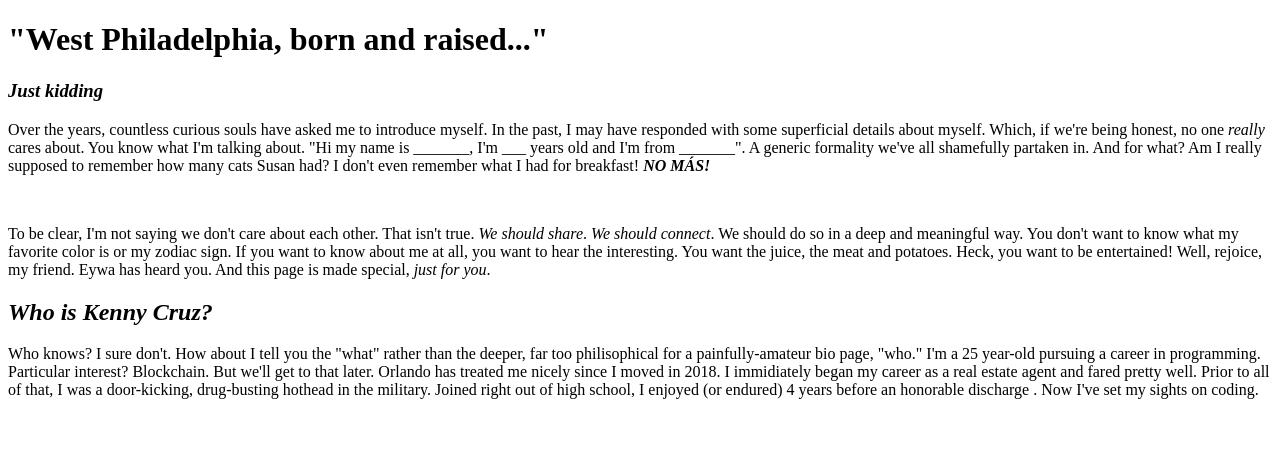
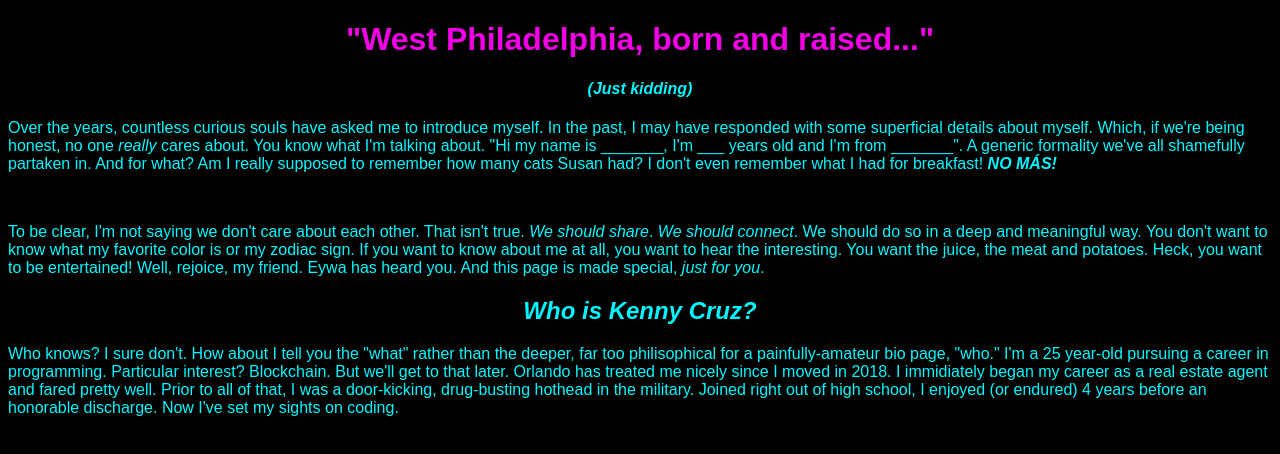
Before and after one commit to lobosfybr/firstdayofschool, a plain HTML site: page index.html in a window 1280 px wide. Drawn offline with Linux system fonts and the light colour scheme.

Commit message:
Class 2 - Assignment 2

```diff
--- a/index.html
+++ b/index.html
@@ -8,16 +8,18 @@
     <title>Kenny's Bio</title>
 </head>
 
-<body>
-    <h1>
+<body style="background-color: rgb(0, 0, 0); color: rgb(0, 247, 255); font-family:'Noto Sans JP', sans-serif;">
+    <h1
+    style="text-align: center; color: rgb(241, 0, 229)">
         "West Philadelphia, born and raised..."
     </h1>
 
-    <h3>
-        <em>Just kidding</em>
-    </h3>
+    <h4 style="text-align: center;">
+        <em>(Just kidding)</em>
+    </h4>
 
-    <p>
+    <p style="font-family:'Noto Sans JP', sans-serif;">
+
         Over the years, countless curious souls have asked me to introduce myself. In the past, I may have responded with some superficial details about myself. Which, if we're being honest, no one <em>really</em> cares about. You know what I'm talking about. "Hi my name is _______, I'm ___ years old and I'm from _______". A generic formality we've all shamefully partaken in. And for what? Am I really supposed to remember how many cats Susan had? I don't even remember what I had for breakfast! <strong><em>NO MÁS!</em></strong>
     </p>
 
@@ -27,13 +29,13 @@
         To be clear, I'm not saying we don't care about each other. That isn't true. <em>We should share</em>. <em>We should connect</em>. We should do so in a deep and meaningful way. You don't want to know what my favorite color is or my zodiac sign. If you want to know about me at all, you want to hear the interesting. You want the juice, the meat and potatoes. Heck, you want to be entertained! Well, rejoice, my friend. Eywa has heard you. And this page is made special, <em>just for you</em>.
     </p>
 
-    <h2>
+    <h2 style="text-align: center;">
         <em>Who is Kenny Cruz?</em>
     </h2>
 
     <p>
-        Who knows? I sure don't. How about I tell you the "what" rather than the deeper, far too philisophical for a painfully-amateur bio page, "who." I'm a 25 year-old pursuing a career in programming. Particular interest? Blockchain. But we'll get to that later. Orlando has treated me nicely since I moved in 2018. I immidiately began my career as a real estate agent and fared pretty well. Prior to all of that, I was a door-kicking, drug-busting hothead in the military. Joined right out of high school, I enjoyed (or endured) 4 years before an honorable discharge <!--dropped me off in the vacation capital of the world-->. Now I've set my sights on coding.
+        Who knows? I sure don't. How about I tell you the "what" rather than the deeper, far too philisophical for a painfully-amateur bio page, "who." I'm a 25 year-old pursuing a career in programming. Particular interest? Blockchain. But we'll get to that later. Orlando has treated me nicely since I moved in 2018. I immidiately began my career as a real estate agent and fared pretty well. Prior to all of that, I was a door-kicking, drug-busting hothead in the military. Joined right out of high school, I enjoyed (or endured) 4 years before an honorable discharge. Now I've set my sights on coding.
     </p>
-        <!--in lieu of a weak attempt at everytime, I produce an awkward, stutter-rich attempt at explaining who I am, which never really works out for anyone. precious breath to give an introduction I've given too many times. So, in lieu of an awkward, stutter-rich attempt to share who I am, please enjoy this page made just for you.</p>
+
 </body>
 </html>
```
